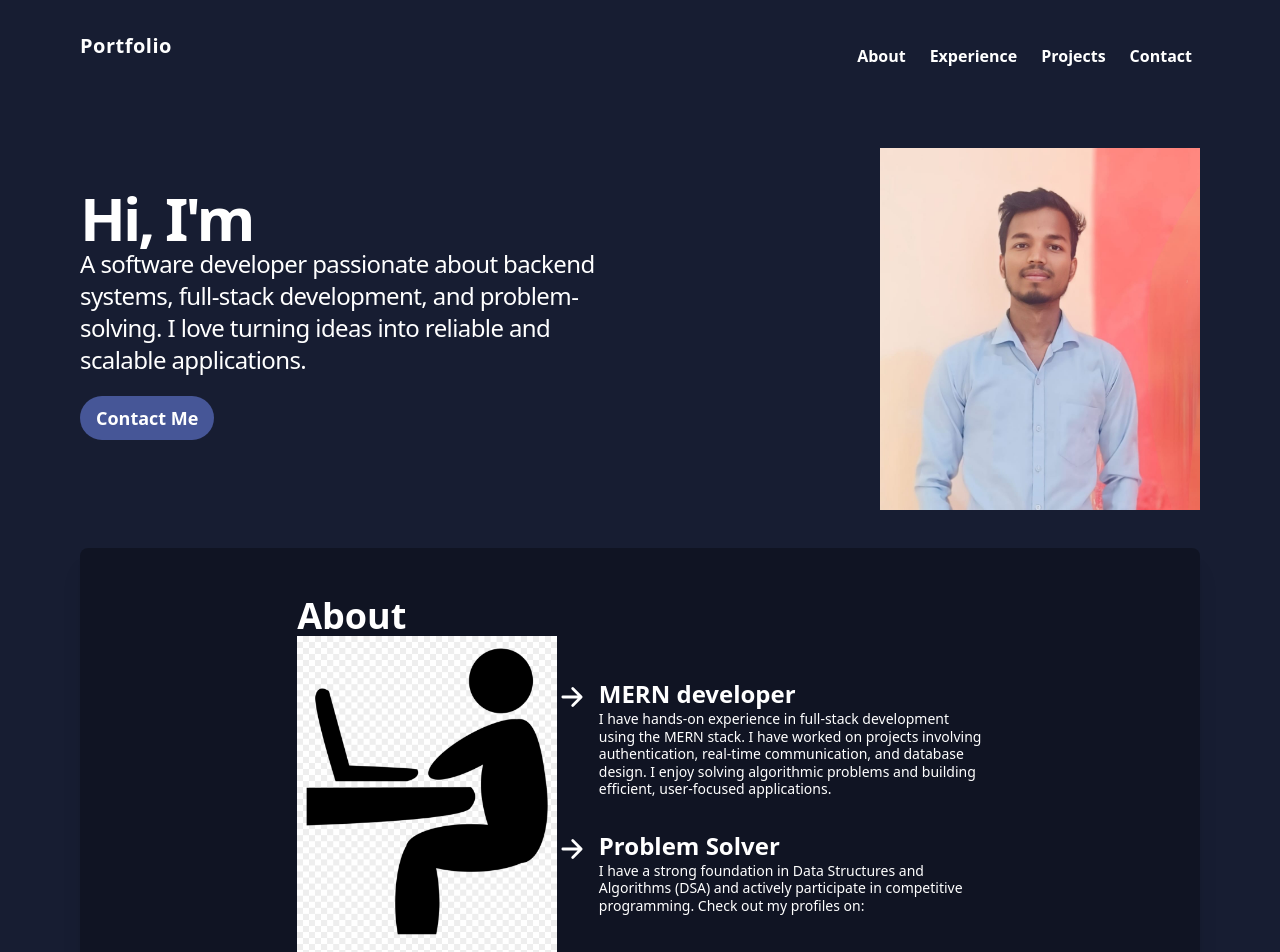
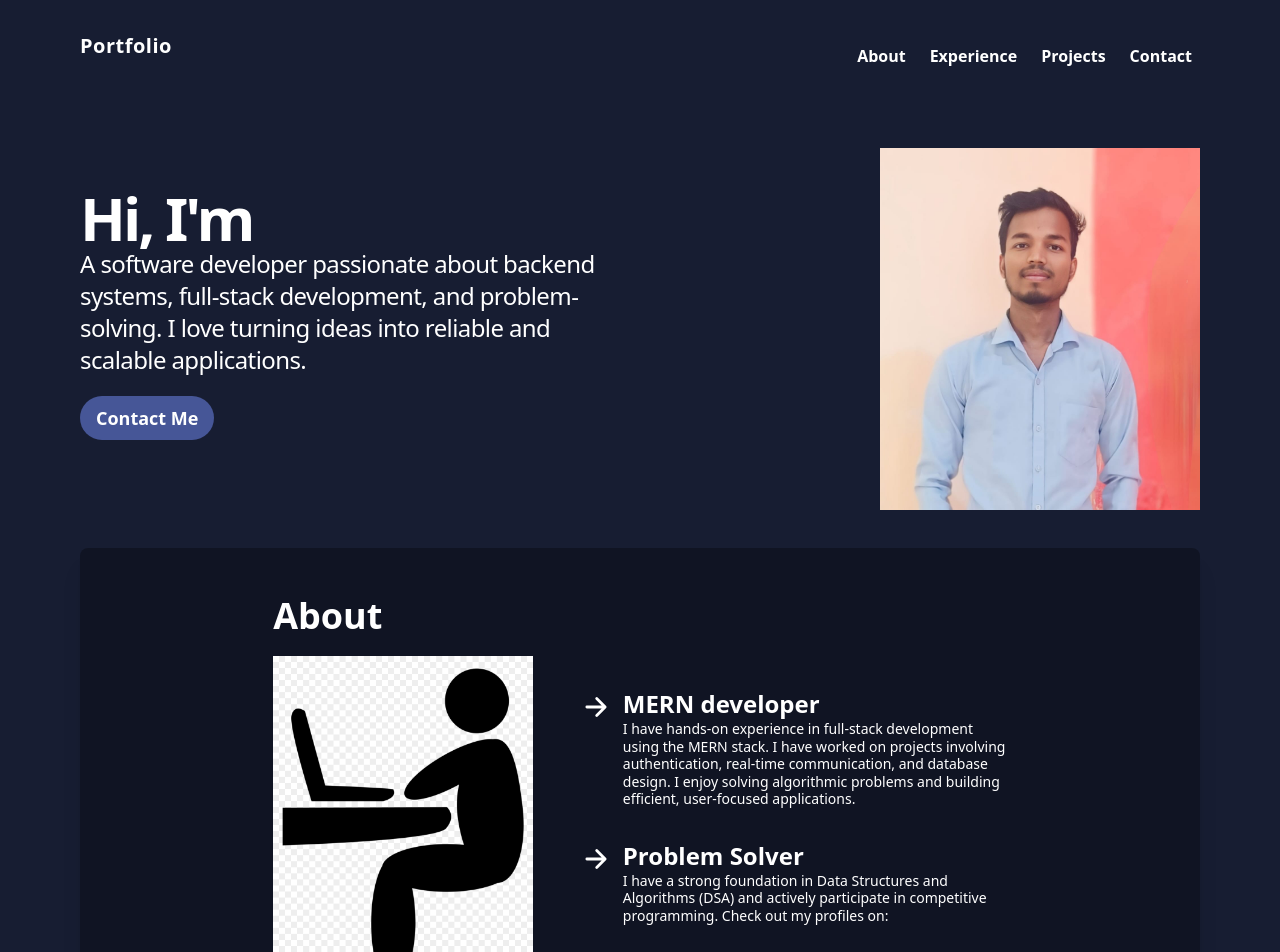
Before and after one commit to PrinceSingh786/Portfolio01, a React (Vite) app: page / in a window 1280 px wide. Shown: the top 952 px of the page. Built offline with nearby package versions, Linux system fonts and the light colour scheme.

Commit message:
Adjust image margin in About component

```diff
--- a/src/Components/About/About.jsx
+++ b/src/Components/About/About.jsx
@@ -10,7 +10,7 @@ const About = () => {
       <div>
         <h2 className="text-2xl md:text-4xl font-bold">About</h2>
         <div className="md:flex flex-wrap flex-col md:flex-row items-center">
-          <img className="md:h-80 mr-auto mt-auto" src={AboutImg} alt="About img" />
+          <img className="md:h-80 mr-12 mt-5" src={AboutImg} alt="About img" />
 
           <ul>
             <div className="flex gap-3 py-4">
```
